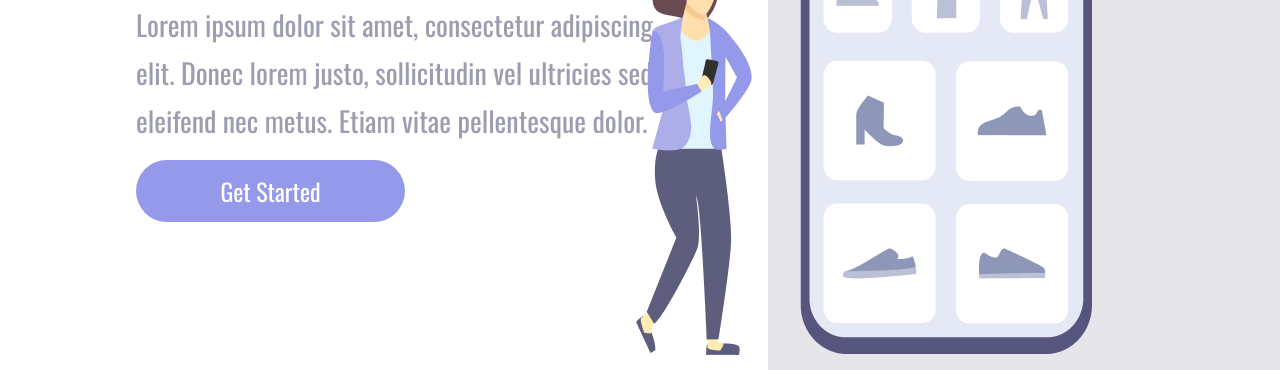
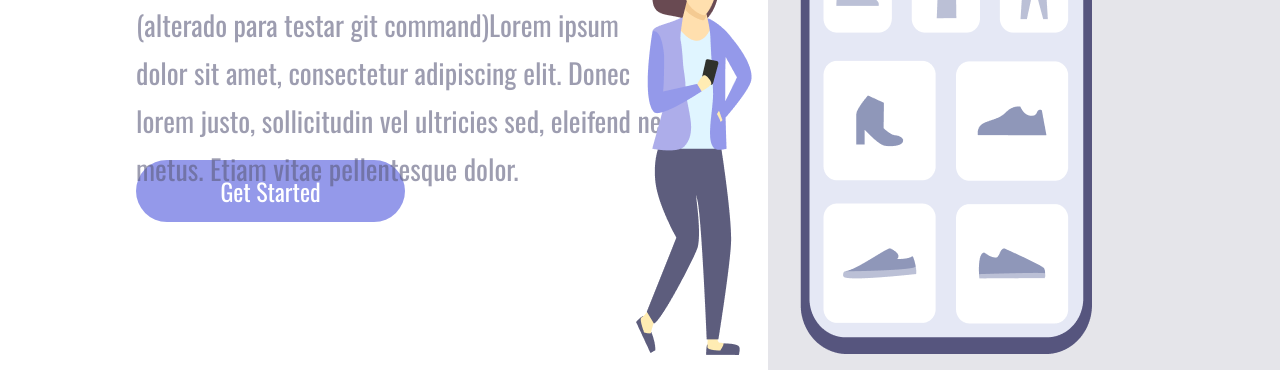
Before and after one commit to GabrielgFerreira/Easy-shopping-Via-Mobile--Projeto-responsivo-, a plain HTML site: page index.html in a window 1280 px wide. Shown: the part 430-800 px from the top of the page. Drawn offline with nearby package versions, Linux system fonts and the light colour scheme.

Commit message:
alteração no parágrafo principal para teste

```diff
--- a/index.html
+++ b/index.html
@@ -14,7 +14,7 @@
         <section class="container-left">
             <div></div>
             <h1>Easy Shopping Via Mobile</h1>
-            <p>Lorem ipsum dolor sit amet, consectetur  adipiscing
+            <p> (alterado para testar git command)Lorem ipsum dolor sit amet, consectetur  adipiscing
                 elit. Donec lorem justo, sollicitudin vel ultricies sed,
                 eleifend nec metus. Etiam vitae pellentesque dolor. </p>
             <button>Get Started</button>
```
